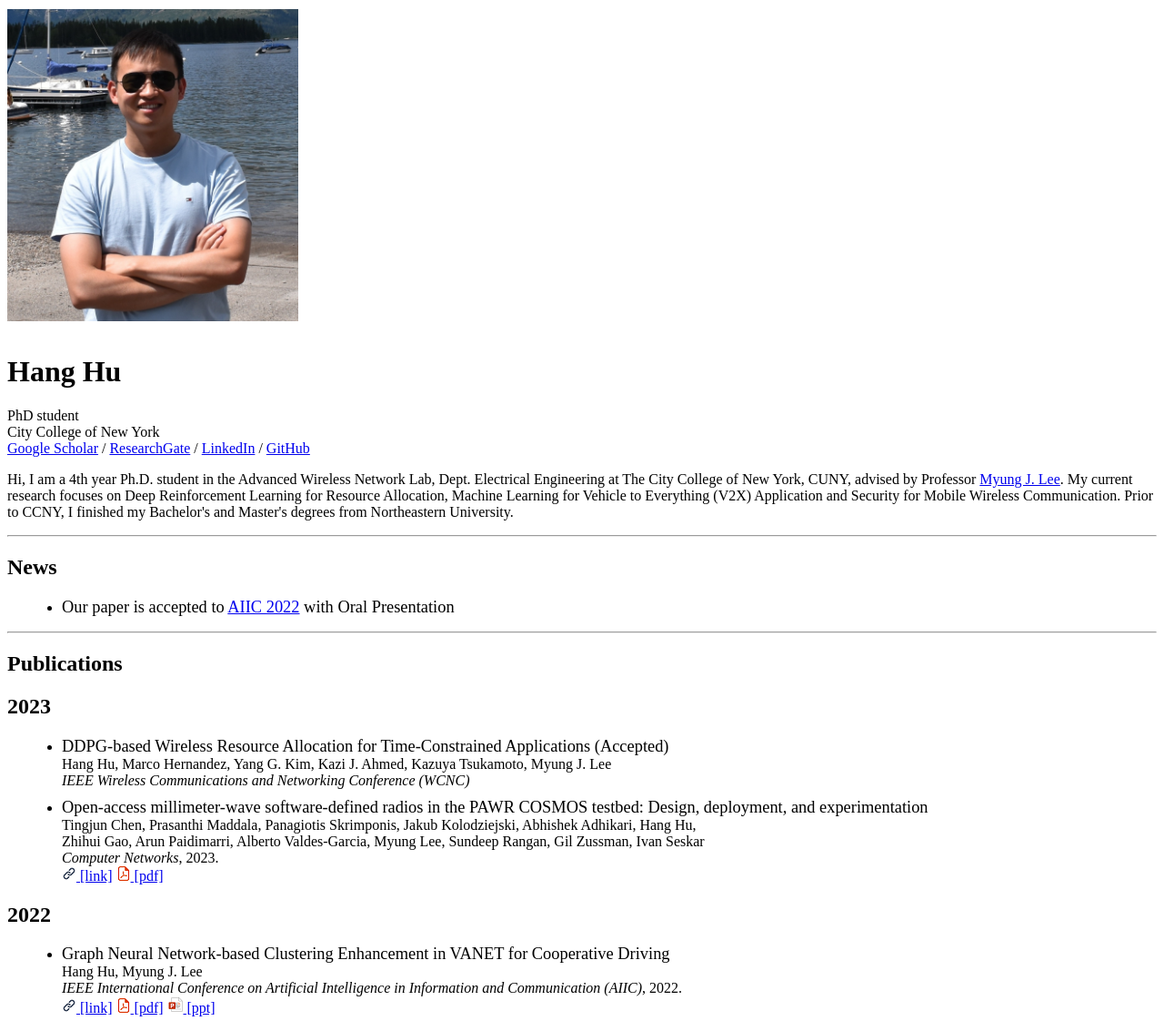
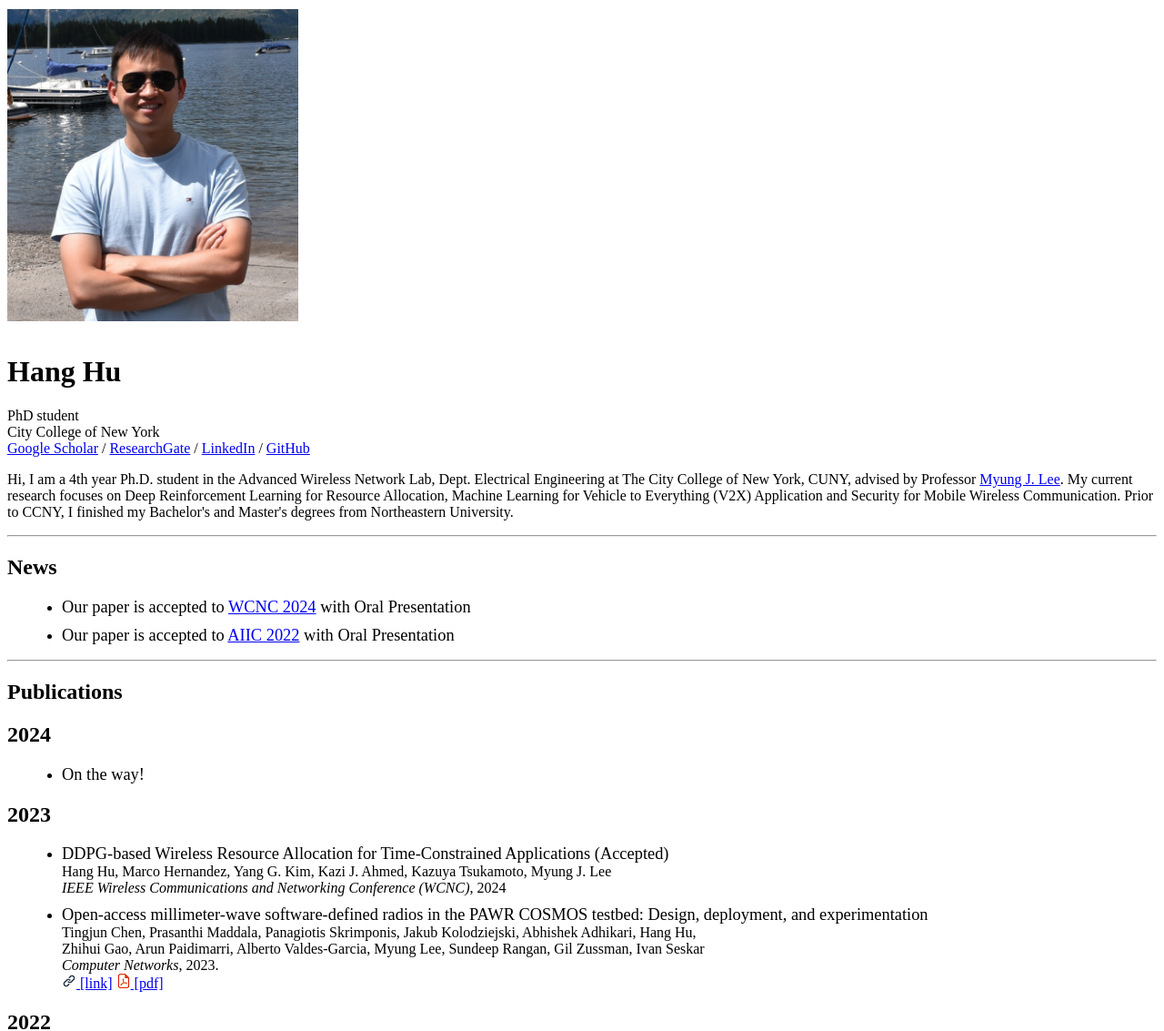
Before and after one commit to hanghoo/hanghoo.github.io, a Jekyll site: the page built from index.html, in a window 1280 px wide. Shown: the part 108-1241 px from the top of the page at 91% size. Built offline with Jekyll 4.4.1, drawn with Linux system fonts in a browser that asks for light colours; nearby versions of some CDN libraries; grey boxes are pictures that could not be loaded.

Commit message:
'update'

```diff
--- a/index.html
+++ b/index.html
@@ -53,6 +53,10 @@ title: "Hang Hu"
 <hr>
 <h2>News</h2>
 <ul>
+  <li class="paper">
+    <span class="title">
+      Our paper is accepted to <a href="https://wcnc2024.ieee-wcnc.org/">WCNC 2024</a> with Oral Presentation<br>
+  </li>
 
   <li class="paper">
     <span class="title">
@@ -61,29 +65,20 @@ title: "Hang Hu"
 </ul>
 
 <p></p>
-
-<ul>
-  <!--<font size="4">Looking for cool researchers to work with on sound separation/classification tasks. If you are interested, please drop me an email.</font>-->
-
-</ul>
 <hr>
 
 <h2> Publications</h2>
-
-<!-- <font size="3" color="tomato">* indicates intern author in NJU or Bytedance.</font> -->
-<!-- <h2> 2024 </h2>
+<h2> 2024 </h2>
 <ul>
   <li class="paper">
     <span class="title">
-      DDPG-based Wireless Resource Allocation for Time-Constrained Applications (under review)
-      <br>
+      On the way!
     </span>
-    Hang Hu, Marco Hernandez, Yang G. Kim, Kazi J. Ahmed, Kazuya Tsukamoto and Myung J. Lee<br>
-    <i>IEEE Wireless Communications and Networking Conference (WCNC)</i>, 2024.<br> -->
-    <!--<img src="static/link-logo.png" alt=""><a href="https://www.sciencedirect.com/science/article/pii/S1389128623003675"> [link]</a>-->
-    <!-- </a>
+    <br>
+    <i></i>
+    </a>
   </li>
-</ul> -->
+</ul>
 
 <h2> 2023 </h2>
 <ul>
@@ -93,7 +88,7 @@ title: "Hang Hu"
       <br>
     </span>
     Hang Hu, Marco Hernandez, Yang G. Kim, Kazi J. Ahmed, Kazuya Tsukamoto, Myung J. Lee<br>
-    <i>IEEE Wireless Communications and Networking Conference (WCNC)</i><br>
+    <i>IEEE Wireless Communications and Networking Conference (WCNC)</i>, 2024<br>
     <!--<img src="static/link-logo.png" alt=""><a href="https://www.sciencedirect.com/science/article/pii/S1389128623003675"> [link]</a>-->
     </a>
   </li>
```
